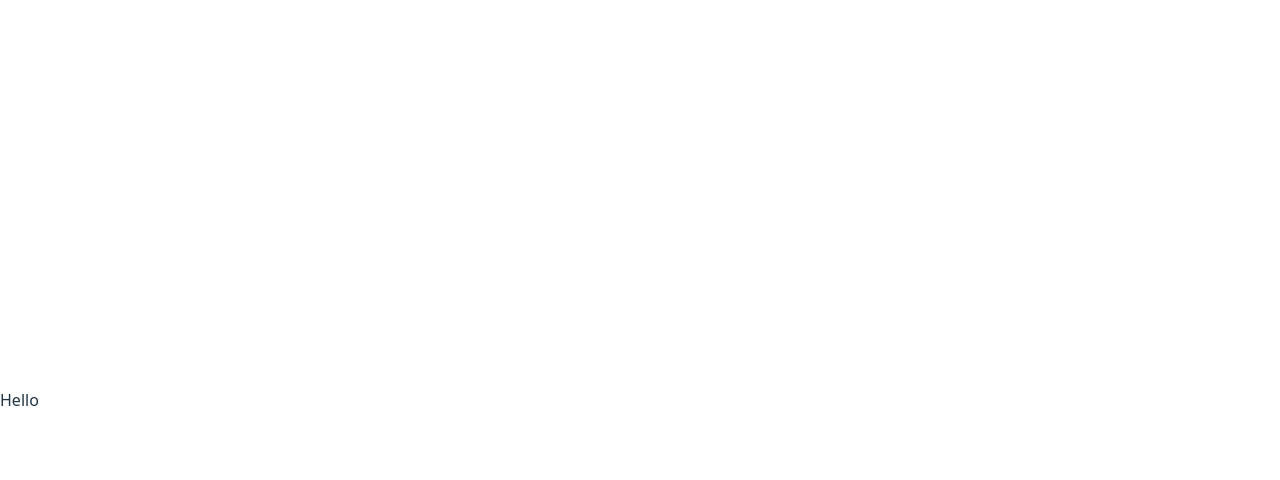
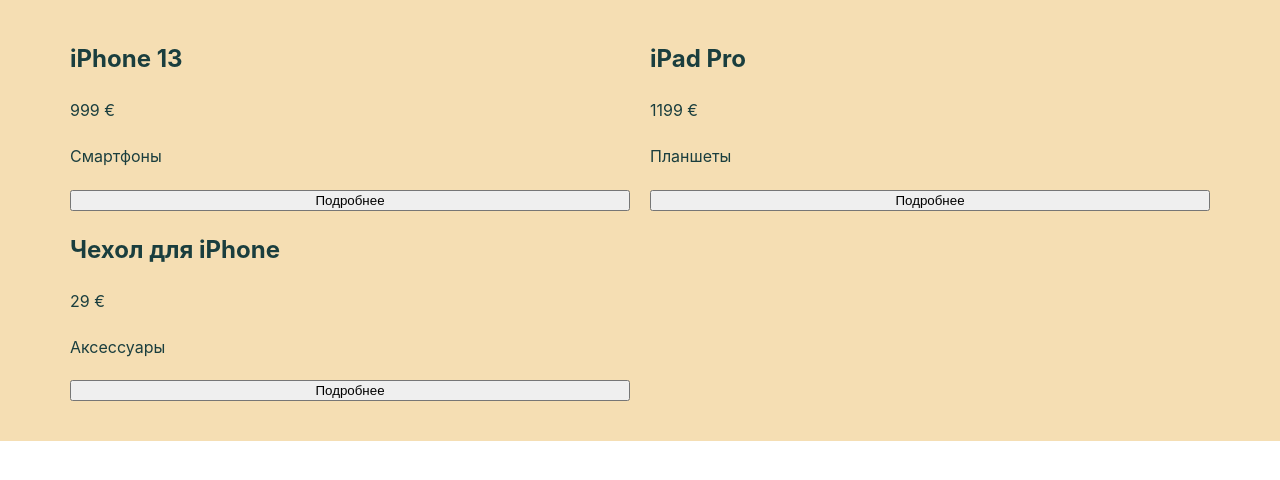
Before and after one commit to gvozdev-aleksandr/test-1, a React (Vite) app: page / in a window 1280 px wide. Shown: the top 480 px of the page. Built offline with nearby package versions, Linux system fonts and the light colour scheme.

Commit message:
feat(ProductList): добавил верстку

```diff
--- a/src/app/App.jsx
+++ b/src/app/App.jsx
@@ -1,11 +1,14 @@
 import React from 'react'
+import { GlobalStyle } from './styled'
+import ProductList from '../components/ProductList/ProductList'
 
 function App() {
 
 
   return (
     <>
-      Hello
+      <GlobalStyle />
+      <ProductList />
     </>
   )
 }
--- a/src/app/styled.js
+++ b/src/app/styled.js
@@ -0,0 +1,24 @@
+import { createGlobalStyle } from 'styled-components';
+
+export const GlobalStyle = createGlobalStyle`
+    * {
+        box-sizing: border-box;
+    }
+
+    html {
+        height: 100%;
+    }
+
+    body,
+    html {
+        margin: 0;
+    }
+
+    body {
+        font-family: ${({ theme }) => theme.fontFamily};
+        font-size: ${({ theme }) => theme.primaryFontSize};
+        line-height: ${({ theme }) => theme.primaryLineHeight};
+        font-weight: 400;
+        color: ${({ theme }) => theme.primaryTextColor};
+    }
+`;
--- a/src/components/ProductCard/ProductCard.jsx
+++ b/src/components/ProductCard/ProductCard.jsx
@@ -0,0 +1,13 @@
+import React from "react";
+import { ProductContainer, ProductTitle } from "./styled";
+
+function ProductCard({ name, price, category }) {
+    return <ProductContainer>
+        <ProductTitle>{name}</ProductTitle>
+        <span>{price} €</span>
+        <span>{category}</span>
+        <button type="button">Подробнее</button>
+    </ProductContainer>
+}
+
+export default ProductCard;
--- a/src/components/ProductCard/styled.js
+++ b/src/components/ProductCard/styled.js
@@ -0,0 +1,11 @@
+import styled from 'styled-components';
+
+export const ProductContainer = styled.div`
+    display: grid;
+    gap: 20px;
+    width: 100%;
+`;
+
+export const ProductTitle = styled.h2`
+    margin: 0;
+`;
--- /dev/null
+++ b/src/components/ProductList/ProductList.jsx
@@ -0,0 +1,25 @@
+import React from "react";
+import ProductCard from '@components/ProductCard/ProductCard'
+import { StyledSection, Container, StyledList, StyledItem } from "./styled";
+import { Products } from "@mocks/products";
+
+function ProductList() {
+    return <StyledSection>
+        <Container>
+            <div className="filter"></div>
+            <StyledList>
+                {Products.map((product) => (
+                    <StyledItem key={product.id}>
+                        <ProductCard
+                            name={product.name}
+                            price={product.price}
+                            category={product.category}
+                        />
+                    </StyledItem>
+                ))}
+            </StyledList>
+        </Container>
+    </StyledSection>
+}
+
+export default ProductList;
--- /dev/null
+++ b/src/components/ProductList/styled.js
@@ -0,0 +1,34 @@
+import styled from "styled-components";
+
+export const StyledSection = styled.section`
+    background-color: wheat;
+`;
+
+export const Container = styled.div`
+    min-width: ${({ theme }) => theme.mobileWidth};
+    width: 100%;
+    padding: ${({ theme }) => theme.mobilePaddingX} ${({ theme }) => theme.mobilePaddingY};
+    margin: 0 auto;
+
+    @media (min-width: ${({ theme }) => theme.desktopWidth}) {
+        max-width: 1480px;
+        padding-block: ${({ theme }) => theme.desktopPaddingY};
+        padding-inline: clamp(40px, 40px + 30 * (100vw - 600px) / 600, 70px);
+    }
+`;
+
+export const StyledList = styled.ul`
+    padding: 0;
+    margin: 0;
+    list-style: none;
+    display: grid;
+    gap: 20px;
+
+    @media (min-width: ${({ theme }) => theme.desktopWidth}) {
+        grid-template-columns: 1fr 1fr;
+    }
+`;
+
+export const StyledItem = styled.li`
+    padding: 0;
+`;
--- a/src/index.jsx
+++ b/src/index.jsx
@@ -1,11 +1,14 @@
 import { StrictMode } from 'react'
 import { createRoot } from 'react-dom/client'
-import './index.css'
+//import './index.css'
 import App from '@app/App.jsx'
 import { ThemeProvider } from 'styled-components';
+import { defaultTheme } from './themes/default';
 
 createRoot(document.getElementById('root')).render(
   <StrictMode>
-    <App />
+    <ThemeProvider theme={defaultTheme}>
+      <App />
+    </ThemeProvider>
   </StrictMode>,
 )
--- /dev/null
+++ b/src/mocks/products.js
@@ -0,0 +1,27 @@
+export const Products = [
+  {
+    id: 1,
+    name: "iPhone 13",
+    category: "Смартфоны",
+    price: 999,
+    description: "Современный смартфон с отличной камерой",
+    image: "https://via.placeholder.com/150"
+  },
+  {
+    id: 2,
+    name: "iPad Pro",
+    category: "Планшеты",
+    price: 1199,
+    description: "Мощный планшет для работы и развлечений",
+    image: "https://via.placeholder.com/150"
+  },
+  {
+    id: 3,
+    name: "Чехол для iPhone",
+    category: "Аксессуары",
+    price: 29,
+    description: "Прочный чехол из силикона",
+    image: "https://via.placeholder.com/150"
+  },
+  // можешь добавить свои
+];
--- a/src/themes/default.js
+++ b/src/themes/default.js
@@ -0,0 +1,19 @@
+export const defaultTheme = {
+    primaryTextColor: '#1a3e3e',
+    primaryButtonColor: '#1a3e3e',
+    bgWhite: '#ffffff',
+    bgLightGrey: '#f3f5f4',
+    bgDark: '#1a3e3e',
+    //font
+    fontFamily: '-apple-system, BlinkMacSystemFont, "Segoe UI", Roboto, Oxygen-Sans, Ubuntu, Cantarell, "Helvetica Neue", sans-serif',
+    primaryFontSize:  '1rem',
+    primaryLineHeight: '1.6',
+    //width
+    desktopWidth: '600px',
+    mobileWidth: '320px',
+    //Отступы
+    desktopPaddingX: '90px',
+    desktopPaddingY: '40px',
+    mobilePaddingX: '20px',
+    mobilePaddingY: '30px'
+}
--- a/vite.config.js
+++ b/vite.config.js
@@ -13,6 +13,7 @@
     alias: {
       '@components': resolve(__dirname, 'src/components'),
       '@app': resolve(__dirname, 'src/app'),
+      '@mocks': resolve(__dirname, 'src/mocks'),
     },
   },
 })
```
